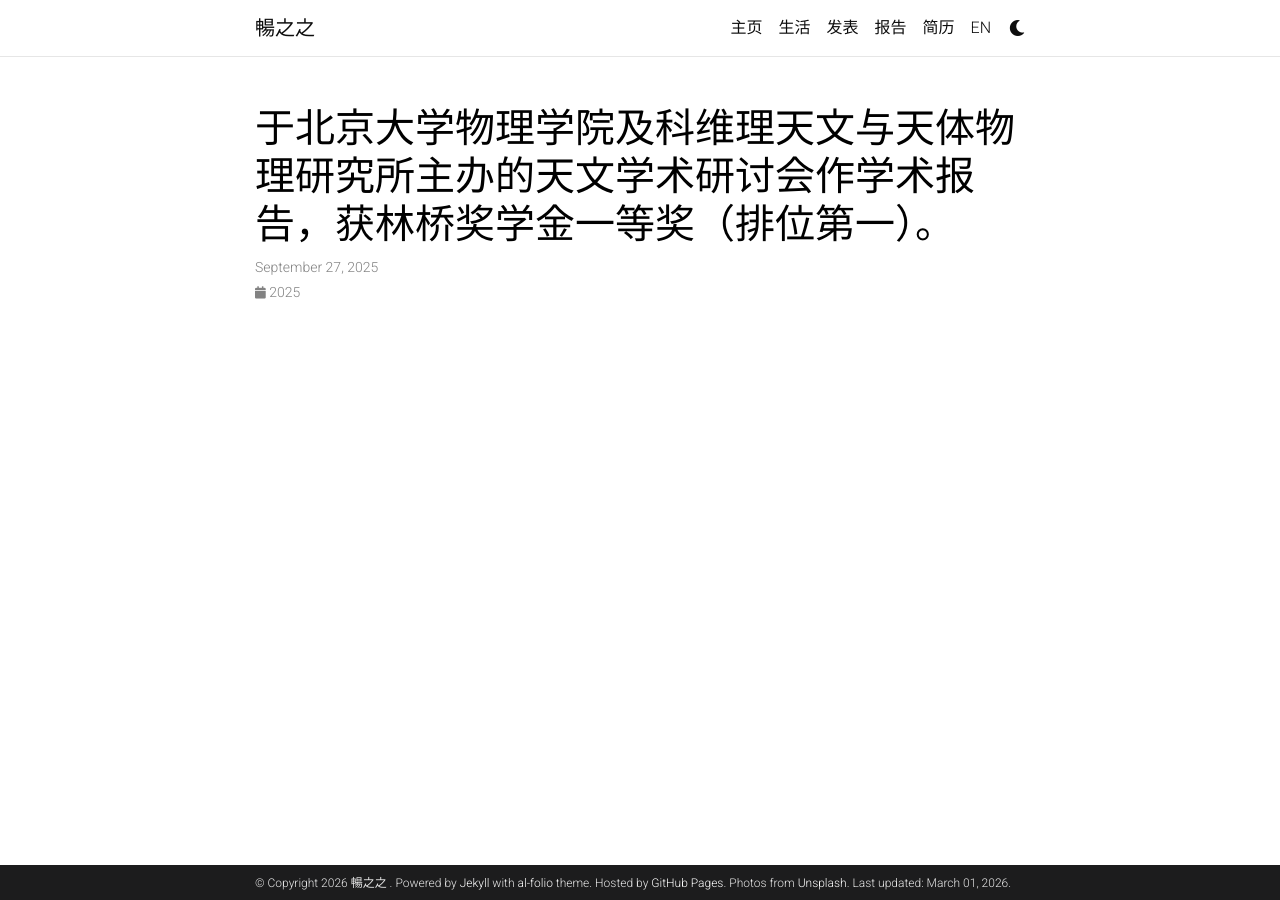
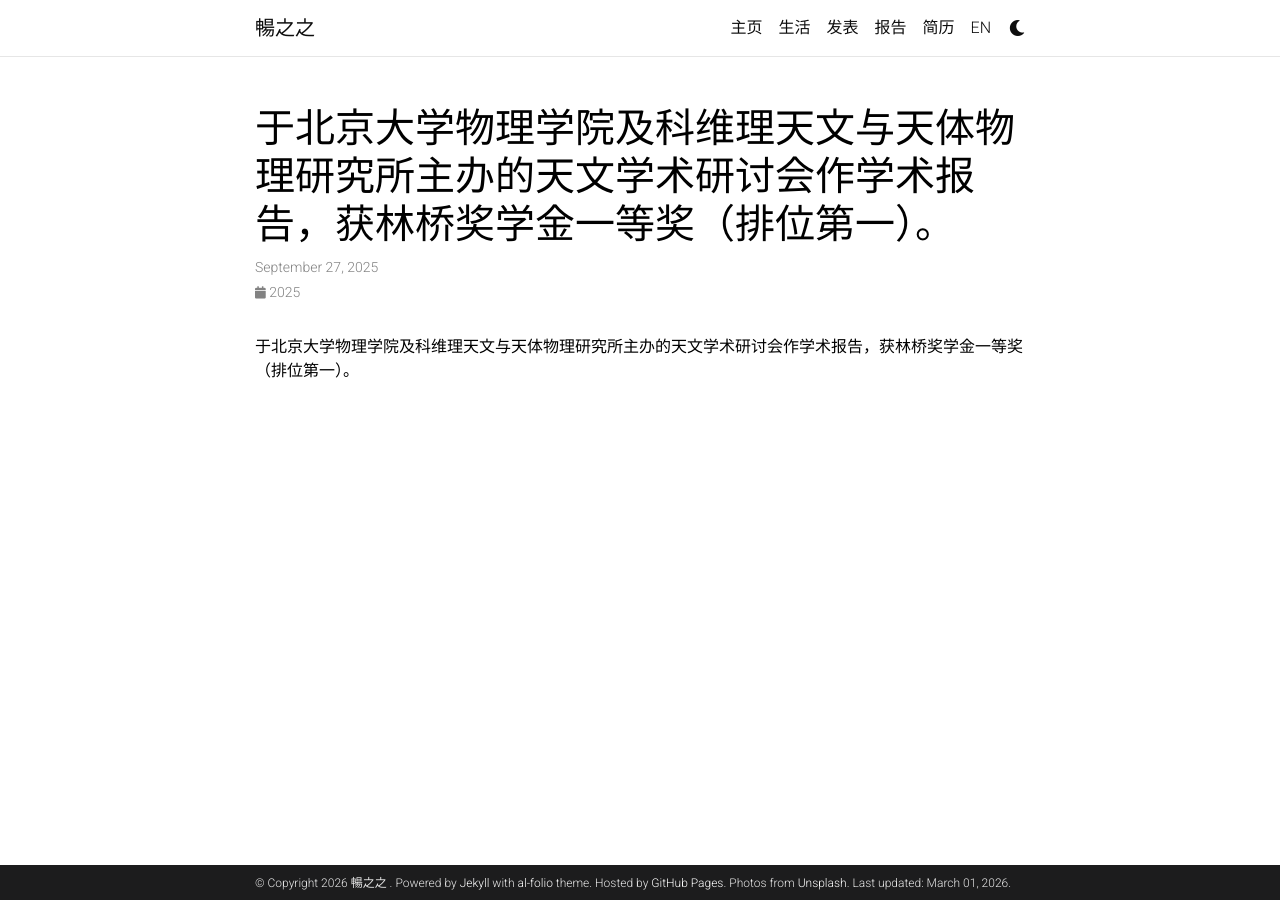
Before and after one commit to czz-naoc/czz-naoc.github.io, a Jekyll site: the page built from _news/announcement_1.md, in a window 1280 px wide. Built offline with Jekyll 4.4.1, drawn with Linux system fonts in a browser that asks for light colours; comment, search, counter and statistics services are not loaded; a style sheet for code colours, icons or effects is not loaded.

Commit message:
Update announcement_1.md

```diff
--- a/_news/announcement_1.md
+++ b/_news/announcement_1.md
@@ -5,3 +5,6 @@ date: 2025-09-27
 inline: true
 related_posts: false
 ---
+
+
+于北京大学物理学院及科维理天文与天体物理研究所主办的天文学术研讨会作学术报告，获林桥奖学金一等奖（排位第一）。
```
